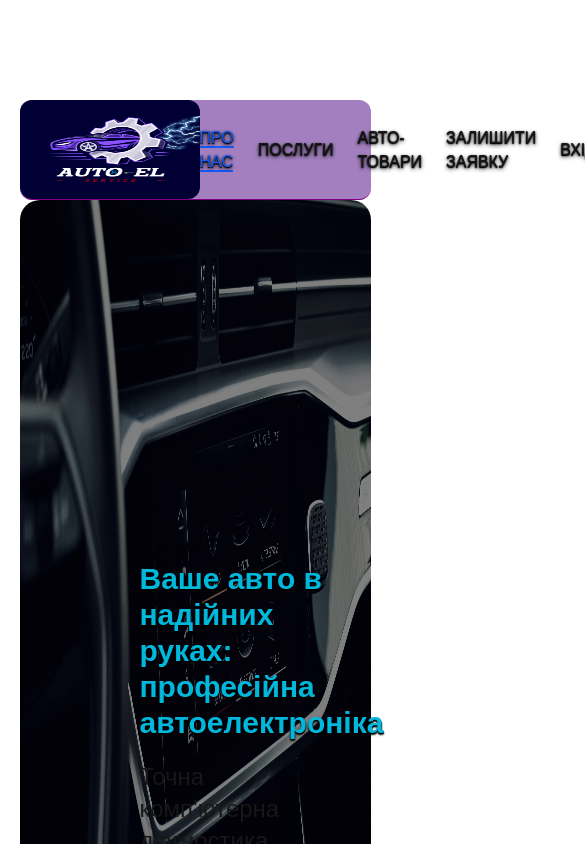
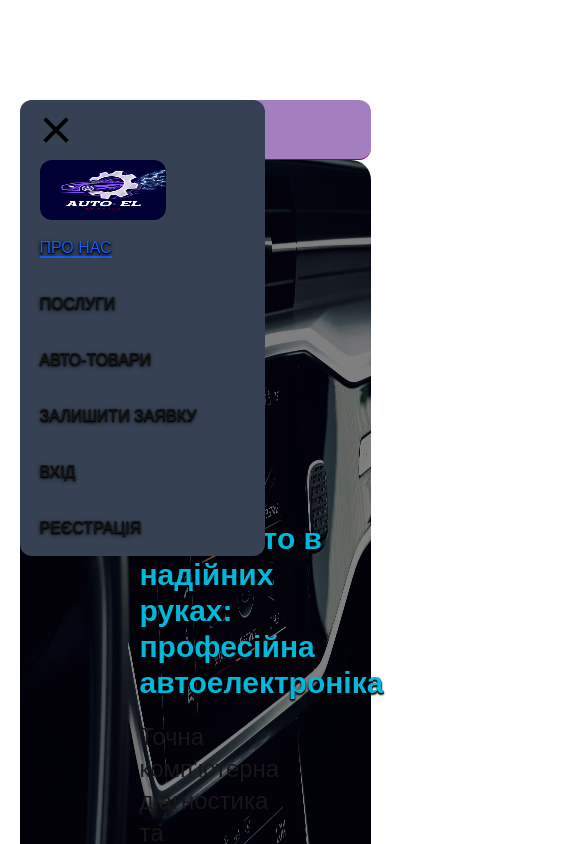
Before and after one commit to Meganimys/auto_el, a Next.js app: page / in a window 390 px wide. Shown: the top 844 px of the page, 585 px wide, since content can reach past the window. Built offline with nearby package versions, Linux system fonts and the light colour scheme; no server answers.

Commit message:
some adaptation

```diff
--- a/src/components/client/NavMenu.tsx
+++ b/src/components/client/NavMenu.tsx
@@ -14,6 +14,7 @@ export default function NavMenu() {
 
   const { scrollY } = useScroll();
   const [hidden, setHidden] = useState(false);
+  const [isMobileMenu, setMobileMenu] = useState(false);
 
   useMotionValueEvent(scrollY, "change", (latest) => {
     const previous = scrollY.getPrevious() ?? 0;
@@ -163,6 +164,8 @@ useEffect(() => {
     return () => document.removeEventListener("mousedown", handleClickOutside);
 }, []);
 
+const handleMobileMenu = () => setMobileMenu(!isMobileMenu);
+
   if (!isLoaded) return null;
 
   return (
@@ -172,23 +175,41 @@ useEffect(() => {
         hidden: { y: -100, opacity: 0 } // Плавне зникнення вгору
       }}
       animate={hidden ? "hidden" : "visible"}
-      transition={{ duration: 0.3, ease: "easeInOut" }} className="sticky h-25 top-0 w-full rounded-xl bg-[#4b0082]/50 border-b border-[#800080] backdrop-blur-md pr-4 z-50">
+      transition={{ duration: 0.3, ease: "easeInOut" }} className="sticky xl:h-25 h-15 top-0 w-full rounded-xl bg-[#4b0082]/50 border-b border-[#800080] backdrop-blur-md pr-4 z-50">
         {/* Контейнер, який ділить простір на 3 частини */}
         <div className="flex items-center justify-between w-full mx-auto min-h-full max-h-full">
           {/* Ліва картинка */}
-          <div className="shrink-0 min-h-full max-h-25">
+          <div className="xl:block hidden shrink-0 min-h-full xl:max-h-25 max-h-15">
             <Image
               src="/logo.png"
               alt="left icon"
               width={180}
               height={100}
-              className="min-h-full max-h-24.75 rounded-xl hover:opacity-75 active:opacity-90"
+              className="min-h-full xl:max-h-24.75 max-h-15 xl:max-w-50 max-w-20 rounded-xl hover:opacity-75 active:opacity-90"
               onClick={handleLogoClick}
             />
           </div>
-
+          <div className="relative z-120 xl:hidden flex flex-col justify-between items-center w-8 h-8 ml-5" onClick={handleMobileMenu}>
+            <div className={`w-full h-1 bg-black transition-all duration-300 ${!isMobileMenu && "rotate-45 absolute top-1/2 translate-y-[-50%]"}`}></div>
+            <div className={`w-full h-1 bg-black ${!isMobileMenu && "hidden"}`}></div>
+            <div className={`w-full h-1 bg-black transition-all duration-300 ${!isMobileMenu && "-rotate-45 absolute top-1/2 translate-y-[-50%]"}`}></div>
+          </div>
           {/* Центральне меню */}
-          <ul className="flex items-center justify-center gap-6 md:gap-8 uppercase mx-auto">
+          <ul className={`${
+  isMobileMenu
+    ? "left-[calc(-100%+20px)]" // Повернувся на місце
+    : "left-0" // Сховався за лівий край
+} transition-all duration-300 flex z-100 xl:items-center xl:flex-row flex-col items-start xl:rounded-none rounded-xl top-0 xl:justify-center pl-5 xl:pl-0 xl:bg-transparent bg-gray-700 min-w-[70%] xl:min-w-auto md:gap-6 xl:gap-8 absolute xl:static uppercase mx-auto`}>
+            <div className="xl:hidden block shrink-0 min-h-full xl:max-h-25 max-h-15 mt-15">
+            <Image
+              src="/logo.png"
+              alt="left icon"
+              width={180}
+              height={100}
+              className="min-h-full xl:max-h-24.75 max-h-15 xl:max-w-50 max-w-[70%] rounded-xl hover:opacity-75 active:opacity-90"
+              onClick={handleLogoClick}
+            />
+          </div>
             {navItem.map((link: navObj) => {
               // Витягуємо хеш з шляху (наприклад, "#about_us")
               const linkHash = link.path.split("/")[1];
@@ -204,6 +225,7 @@ useEffect(() => {
                       handleNavClick(e, link.path);
                       if (link.path.startsWith("/#"))
                         setActiveHash(link.path.replace("/", ""));
+                        handleMobileMenu();
                     }}
                     href={link.path}
                     className={`${linkStyles} ${isActive ? activeStyle : ""}`}
@@ -229,6 +251,7 @@ useEffect(() => {
                       handleNavClick(e, link.path);
                       if (link.path.startsWith("/#"))
                         setActiveHash(link.path.replace("/", ""));
+                        handleMobileMenu();
                     }}
                     href={link.path}
                     className={`${linkStyles} ${isActive ? activeStyle : ""}`}
```
